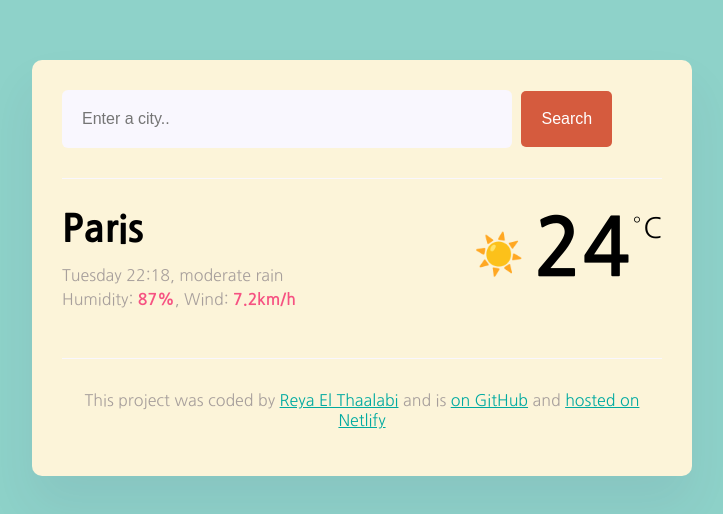
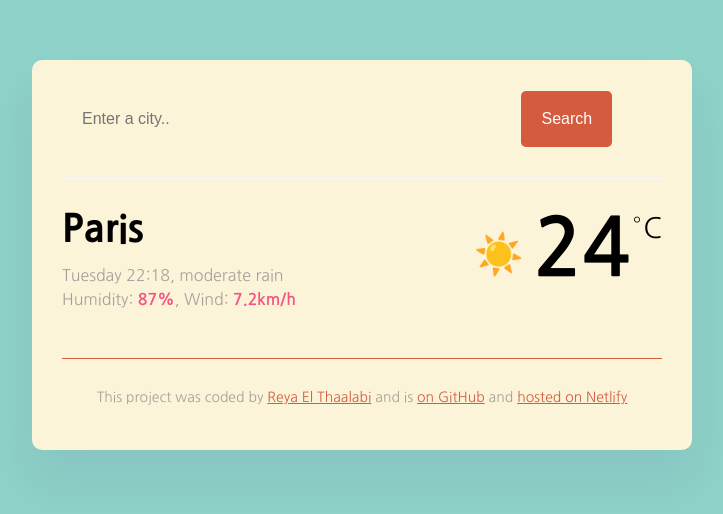
Before and after one commit to Reya0707/my-first-weather-project-with-SheCodes, a website built with Parcel: page index.html in a window 1280 px wide. Shown: the whole page, without its empty margins (278-1001 px from the left). Built offline with nearby package versions, Linux system fonts and the light colour scheme; a web font is replaced by a local one.

Commit message:
added basic css

```diff
--- a/src/styles.css
+++ b/src/styles.css
@@ -4,7 +4,7 @@ body {
 }
 
 a {
-  color: #00aaa0;
+  color: #d55b3e;
 }
 
 .weather-app {
@@ -22,7 +22,7 @@ header {
 }
 
 .search-input {
-  background-color: #f9f7fe;
+  background-color: #fcf4d9;
   border: none;
   color: rgba(39, 33, 66, 0.4);
   font-size: 16px;
@@ -90,9 +90,9 @@ main {
 }
 
 footer {
-  border-top: 1px solid #f9f7fe;
+  border-top: 1px solid #d55b3e;
   text-align: center;
   padding-top: 15px;
-
   color: rgba(39, 33, 66, 0.4);
+  font-size: 14px;
 }
```
